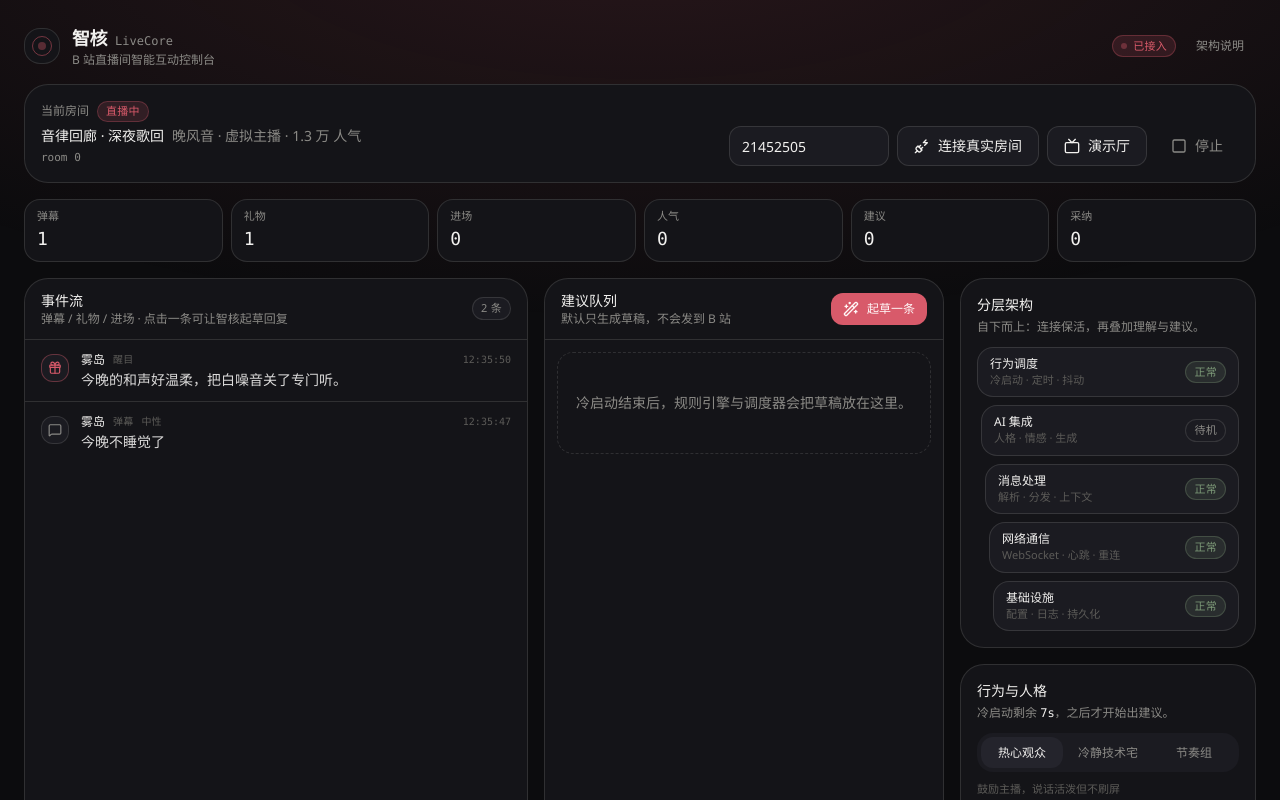
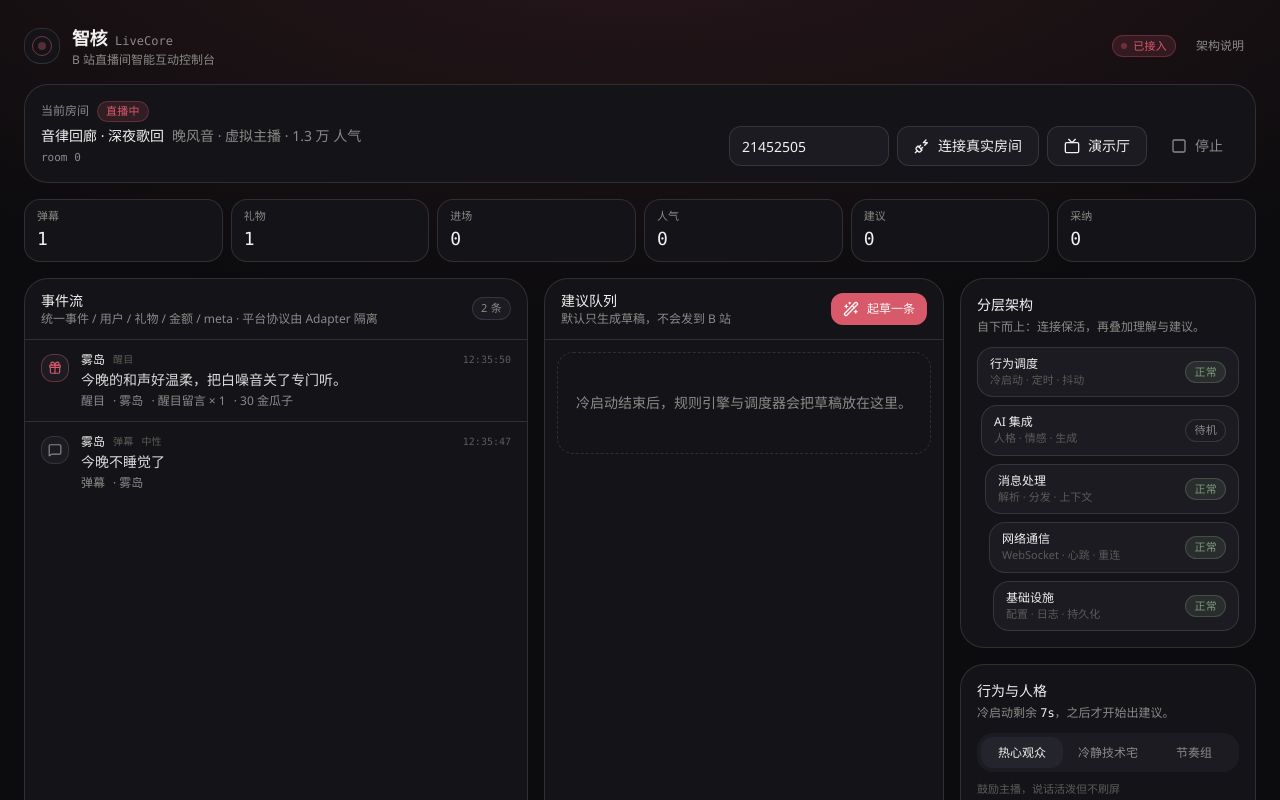
Before and after one commit to reakneel/livecore, a React (Vite) app: page / in a window 1280 px wide. Shown: the top 800 px of the page. Built offline with nearby package versions, Linux system fonts and the light colour scheme.

Commit message:
feat: render platform-neutral monitor events

```diff
--- a/src/components/console/event-feed.tsx
+++ b/src/components/console/event-feed.tsx
@@ -1,7 +1,7 @@
 import { Gift, MessageSquare, Radio, Sparkles, UserRound } from "lucide-react";
 import { Badge } from "@/components/ui/badge";
 import { ScrollArea } from "@/components/ui/scroll-area";
-import type { EventKind, LiveEvent, Sentiment } from "@/lib/livecore/types";
+import type { EventKind, LiveEvent, MonitorEvent, Sentiment } from "@/lib/livecore/types";
 import { cn, formatClock } from "@/lib/utils";
 
 const KIND_LABEL: Record<EventKind, string> = {
@@ -32,6 +32,63 @@
   return "text-subtle";
 }
 
+function monitorOf(event: LiveEvent): MonitorEvent {
+  if (event.monitor) return event.monitor;
+
+  // Compatibility fallback for demo/legacy events. The UI consumes the same
+  // normalized shape regardless of which platform produced the event.
+  return {
+    kind: event.kind,
+    kind_label: KIND_LABEL[event.kind],
+    user: event.user ?? null,
+    gift: event.gift
+      ? { name: event.gift.name, num: event.gift.num, unit_price: event.gift.price }
+      : null,
+    amount:
+      event.gift
+        ? { value: event.gift.price * Math.max(event.gift.num, 1), currency: "gold_coin" }
+        : null,
+    text: event.text ?? "",
+    meta_summary: "",
+    raw_cmd: event.rawCmd ?? "",
+    popularity: event.popularity ?? 0,
+  };
+}
+
+function formatAmount(value: number, currency: string) {
+  if (currency === "CNY") return `¥${(value / 100).toFixed(2)}`;
+  if (currency === "gold_coin") return `${value.toLocaleString()} 金瓜子`;
+  return `${value.toLocaleString()} ${currency}`;
+}
+
+function EventDetails({ event }: { event: LiveEvent }) {
+  const monitor = monitorOf(event);
+  const hasUser = Boolean(monitor.user?.name);
+  const hasGift = Boolean(monitor.gift?.name);
+  const hasAmount = monitor.amount !== null;
+  const hasMeta = Boolean(monitor.meta_summary);
+
+  return (
+    <span className="mt-1 block space-y-1 text-xs text-muted">
+      <span className="flex flex-wrap items-center gap-x-2 gap-y-1">
+        <span>{monitor.kind_label}</span>
+        {hasUser ? <span>· {monitor.user!.name}</span> : null}
+        {hasGift ? (
+          <span>
+            · {monitor.gift!.name} × {monitor.gift!.num}
+          </span>
+        ) : null}
+        {hasAmount ? <span>· {formatAmount(monitor.amount!.value, monitor.amount!.currency)}</span> : null}
+      </span>
+      {hasMeta ? (
+        <span className="block truncate font-mono text-[10px] text-subtle" title={monitor.meta_summary}>
+          meta: {monitor.meta_summary}
+        </span>
+      ) : null}
+    </span>
+  );
+}
+
 export function EventFeed({
   events,
   onAsk,
@@ -46,7 +103,7 @@
       <header className="flex items-center justify-between gap-3 border-b border-border px-4 py-3">
         <div>
           <h2 className="text-sm font-medium">事件流</h2>
-          <p className="text-xs text-muted">弹幕 / 礼物 / 进场 · 点击一条可让智核起草回复</p>
+          <p className="text-xs text-muted">统一事件 / 用户 / 礼物 / 金额 / meta · 平台协议由 Adapter 隔离</p>
         </div>
         <Badge>{events.length} 条</Badge>
       </header>
@@ -57,7 +114,9 @@
           </div>
         ) : (
           <ul className="divide-y divide-border">
-            {visible.map((ev) => (
+            {visible.map((ev) => {
+              const monitor = monitorOf(ev);
+              return (
                 <li key={ev.id}>
                   <button
                     type="button"
@@ -76,10 +135,10 @@
                     <span className="min-w-0 flex-1">
                       <span className="flex items-center gap-2">
                         <span className="truncate text-xs font-medium text-fg">
-                        {ev.user?.name ?? "系统"}
+                          {monitor.user?.name ?? "系统"}
                         </span>
                         <span className="text-[10px] tracking-wide text-subtle uppercase">
-                        {KIND_LABEL[ev.kind]}
+                          {monitor.kind_label}
                         </span>
                         {ev.sentiment && ev.kind === "danmaku" ? (
                           <span className={cn("text-[10px]", sentimentClass(ev.sentiment))}>
@@ -94,11 +153,13 @@
                           {formatClock(ev.ts)}
                         </span>
                       </span>
-                    <span className="mt-0.5 block text-sm leading-snug text-fg/90">{ev.text}</span>
+                      <span className="mt-0.5 block text-sm leading-snug text-fg/90">{monitor.text}</span>
+                      <EventDetails event={ev} />
                     </span>
                   </button>
                 </li>
-            ))}
+              );
+            })}
           </ul>
         )}
       </ScrollArea>
```
Lines whose indentation alone changed are shown as unchanged.
